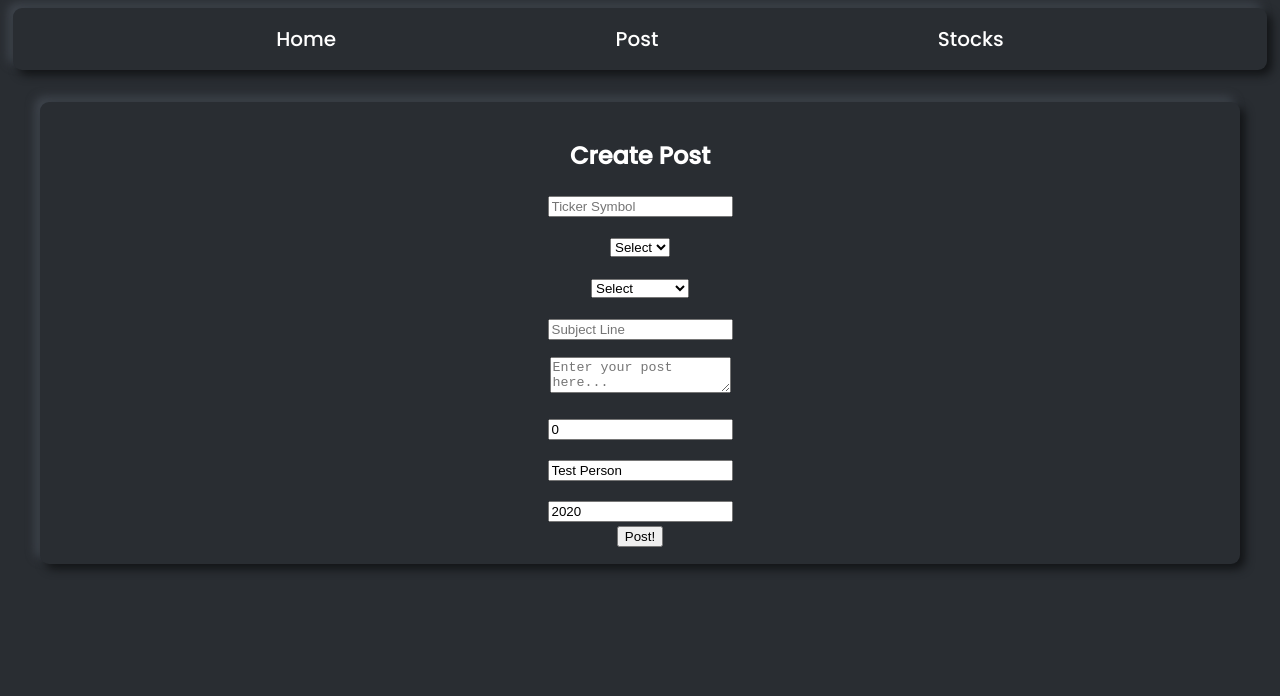
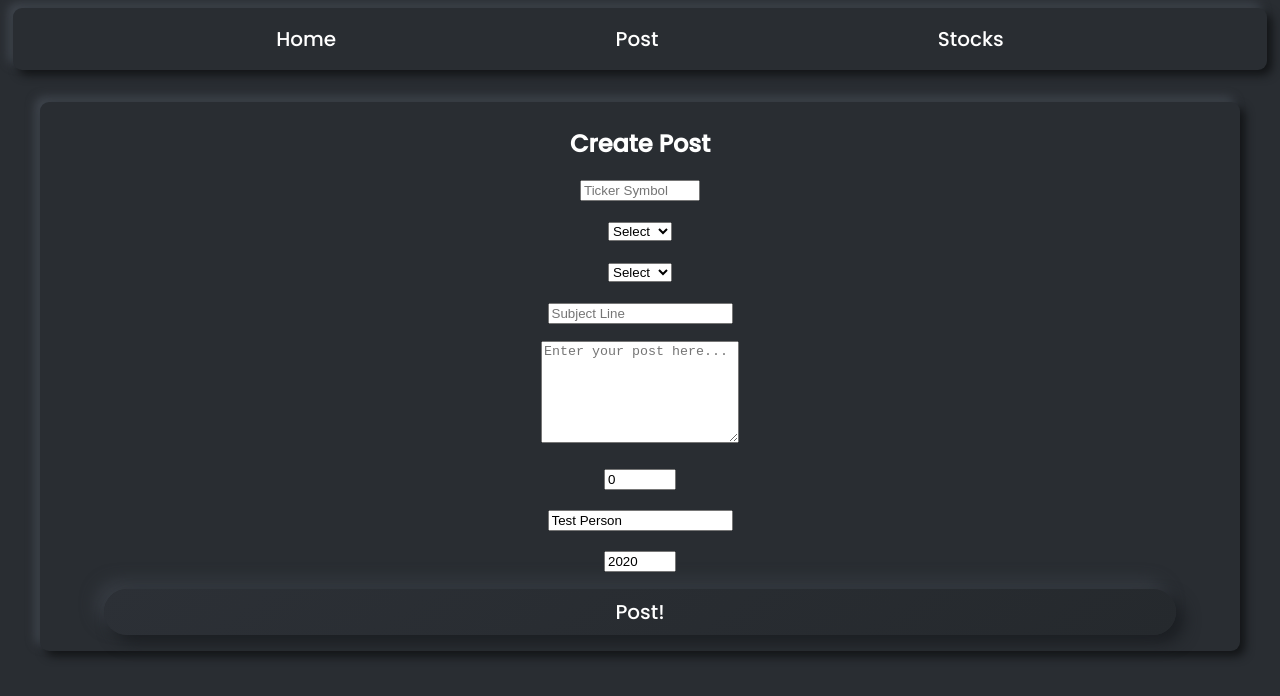
Before and after one commit to dvanpelt-hub/ps-v2-client, a React app: page /CreatePost in a window 1280 px wide. Built offline with nearby package versions, Linux system fonts and the light colour scheme; no server answers.

Commit message:
Updated Post button and styling for input fields

```diff
--- a/src/Components/CreatePost/CreatePost.css
+++ b/src/Components/CreatePost/CreatePost.css
@@ -2,15 +2,44 @@
   color: white;
   text-decoration: none;
   padding: 1rem;
-  margin: 1rem;
+  margin: 2rem;
   text-align: center;
-  margin: 2rem;
   justify-content: space-evenly;
   border-radius: 9px;
   background: #292d32;
   box-shadow: 5px 5px 10px #121416, -5px -5px 10px #40464e;
 }
 
+.createTitle {
+  margin: 0.5rem;
+}
+
 .form-column {
   margin-top: 1rem;
+  margin-bottom: 1rem;
 }
+
+.postBtn {
+  border-radius: 50px;
+  background: linear-gradient(145deg, #2c3036, #25292d);
+  box-shadow: 8px 8px 16px #1b1e22, -8px -8px 16px #373c43;
+  padding: 0.5rem;
+  margin-left: 3rem;
+  margin-right: 3rem;
+}
+
+.inputTickerSymbol {
+  width: 7rem;
+}
+
+.valuation,
+.investmentStatus,
+.inputPrice,
+.postedDate {
+  width: 4rem;
+}
+
+.userPost {
+  width: 12rem;
+  height: 6rem;
+}
--- a/src/Components/CreatePost/CreatePost.js
+++ b/src/Components/CreatePost/CreatePost.js
@@ -53,7 +53,7 @@ const CreatePost = () => {
 
   return (
     <div className="postsContainer">
-      <h2>Create Post</h2>
+      <h2 className="createTitle">Create Post</h2>
       <form action="submit">
         <div className="form-row">
           <div className="form-column">
@@ -135,8 +135,10 @@ const CreatePost = () => {
             />
           </div>
         </div>
-        <div onClick={handleSubmit} className="postButton">
-          <button className="postBtn">Post!</button>
+        <div className="postButtonContainer">
+          <p onClick={handleSubmit} className="postBtn">
+            Post!
+          </p>
         </div>
       </form>
     </div>
```
